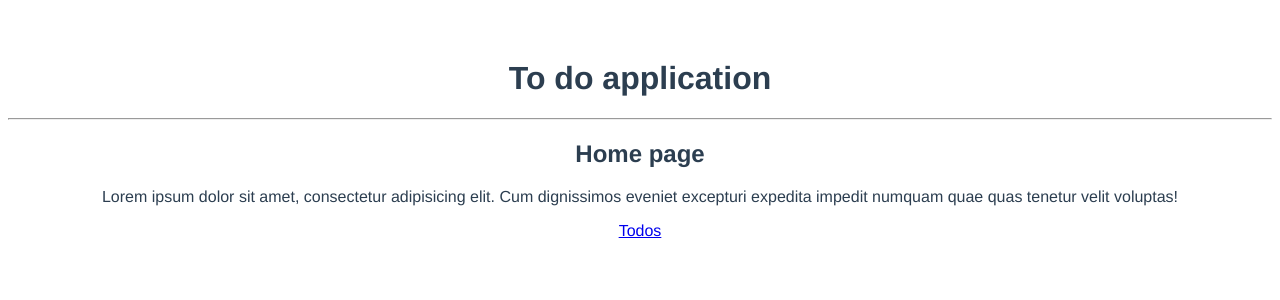
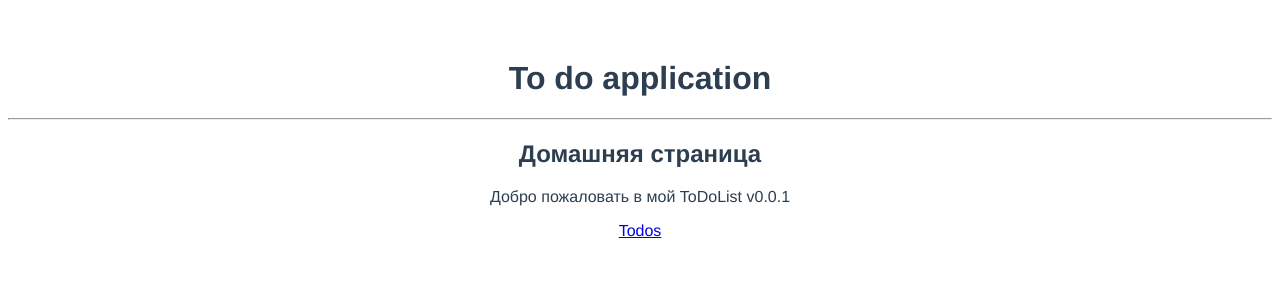
Before and after one commit to i5anin/ToDoList-vue.js, a Vue app: page / in a window 1280 px wide. Shown: the top 300 px of the page. Built offline with nearby package versions, Linux system fonts and the light colour scheme.

Commit message:
Update Home.vue

```diff
--- a/src/views/Home.vue
+++ b/src/views/Home.vue
@@ -1,8 +1,8 @@
 <template>
   <div>
-    <h2>Home page</h2>
+    <h2>Домашняя страница</h2>
 
-    <p>Lorem ipsum dolor sit amet, consectetur adipisicing elit. Cum dignissimos eveniet excepturi expedita impedit numquam quae quas tenetur velit voluptas!</p>
+    <p>Добро пожаловать в мой ToDoList v0.0.1</p>
 
     <router-link to="/todos">Todos</router-link> <!-- ссылка на компонент 37:00 --> <!-- index-link загрузка без перезагрузки-->
   </div>
```
